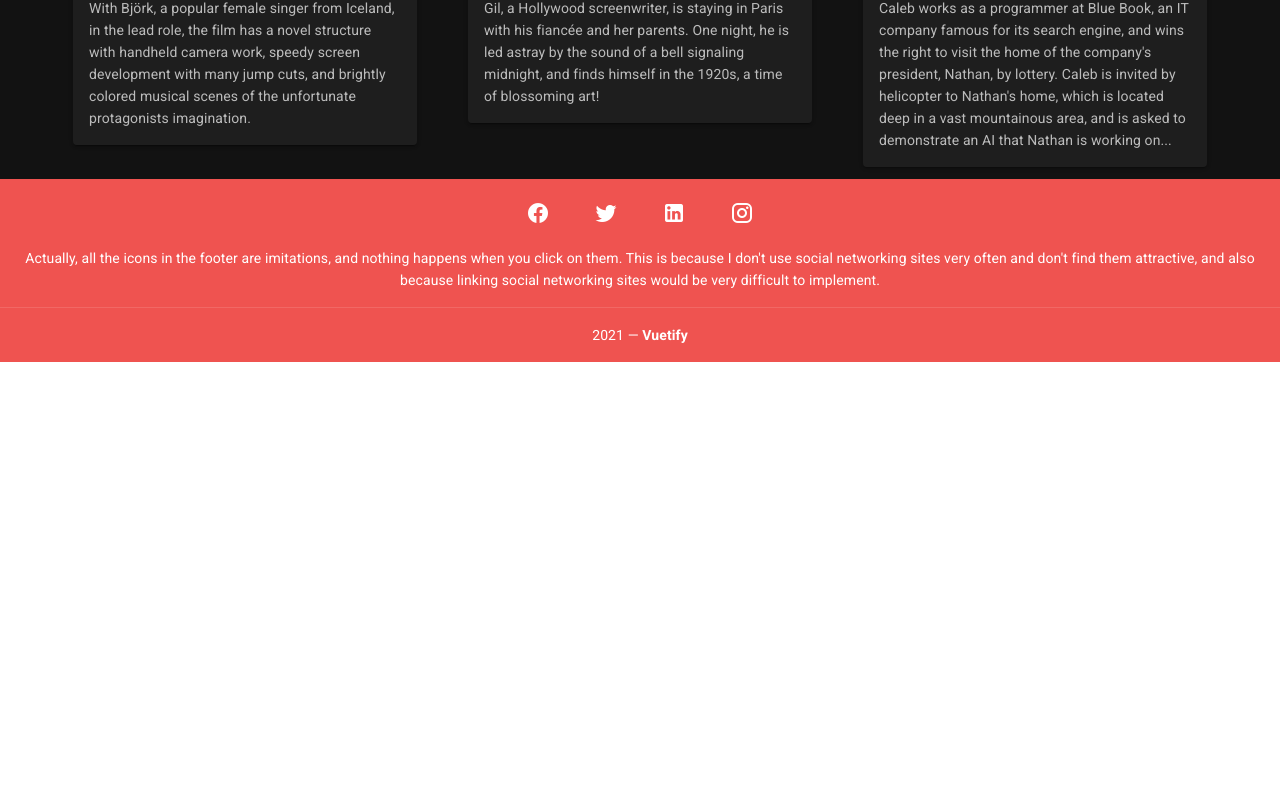
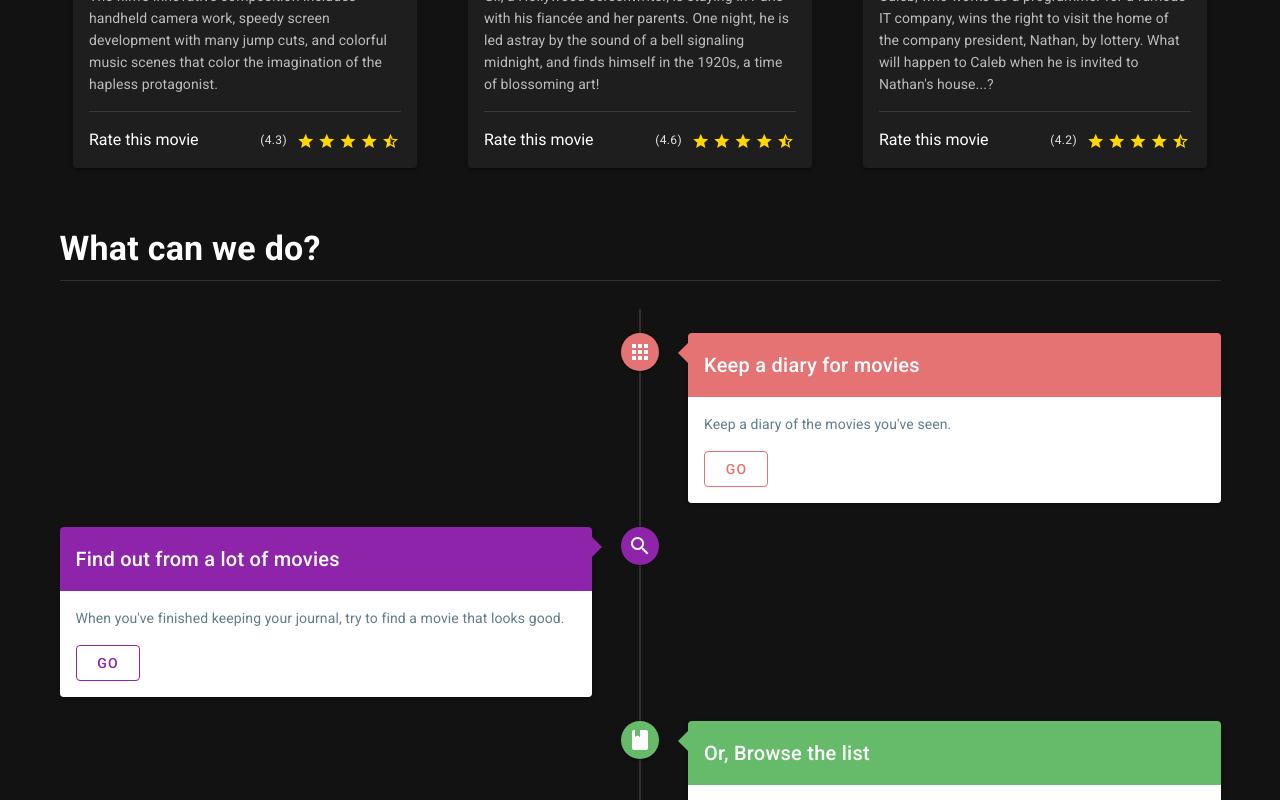
Before and after one commit to ppmasa8/FilmPath, a Nuxt app in the folder front/: page /top in a window 1280 px wide. Shown: the part 920-1720 px from the top of the page. Before the commit the page ends 1282 px from the top, so only its background shows below. Built offline with nearby package versions, Linux system fonts and the light colour scheme.

Commit message:
view fixed

```diff
--- a/front/layouts/default.vue
+++ b/front/layouts/default.vue
@@ -114,9 +114,19 @@ export default Vue.extend({
           to: '/'
         },
         {
-          icon: 'mdi-chart-bubble',
+          icon: 'mdi-magnify',
           title: 'Search Movies',
-          to: '/inspire'
+          to: '/search'
+        },
+        {
+          icon: 'mdi-book',
+          title: 'Catalog',
+          to: '/catalog'
+        },
+        {
+          icon: 'mdi-chart-areaspline-variant',
+          title: 'Analytics',
+          to: '/analytics'
         }
       ],
       miniVariant: false,
--- a/front/layouts/error.vue
+++ b/front/layouts/error.vue
@@ -6,11 +6,12 @@
     <h1 v-else>
       {{ otherError }}
     </h1>
-    <NuxtLink to="/">
+    <NuxtLink to="/top">
       Home page
     </NuxtLink>
   </v-app>
 </template>
+
 
 <script>
 export default {
--- a/front/pages/top.vue
+++ b/front/pages/top.vue
@@ -6,18 +6,18 @@
     >
     </v-parallax>
 
-    <v-divider
-      class="mt-9 mb-4"
-    ></v-divider>
-
     <v-row>
       <v-col cols="2">
-        <h1 class="display-1 font-weight-bold">
+        <h1 class="display-1 font-weight-bold mt-9">
           Examples
         </h1>
       </v-col>
       <v-col cols="5"></v-col>
     </v-row>
+
+    <v-divider
+      class="mt-3 mb-4"
+    ></v-divider>
 
     <v-row>
       <v-col
@@ -47,8 +47,76 @@
 
           <v-spacer></v-spacer>
 
+          <v-divider class="mx-4"></v-divider>
+
+          <v-card-actions class="pa-4">
+            Rate this movie
+            <v-spacer></v-spacer>
+            <span class="grey--text text--lighten-2 caption mr-2">
+              ({{ movie.rating }})
+            </span>
+            <v-rating
+              v-model="movie.rating"
+              background-color="white"
+              color="yellow accent-4"
+              dense
+              half-increments
+              hover
+              size="18"
+            ></v-rating>
+          </v-card-actions>
         </v-card>
+      </v-col>
+    </v-row>
 
+    <v-row>
+      <v-col cols="5">
+        <h1 class="display-1 font-weight-bold mt-9">
+          What can we do?
+        </h1>
+      </v-col>
+      <v-col cols="5"></v-col>
+    </v-row>
+
+    <v-divider
+      class="mt-3 mb-7"
+    ></v-divider>
+
+    <v-row>
+      <v-col cols="12" class="mb-10">
+        <v-timeline
+          align-top
+          :dense="$vuetify.breakpoint.smAndDown"
+        >
+          <v-timeline-item
+            v-for="(item, i) in items"
+            :key="i"
+            :color="item.color"
+            :icon="item.icon"
+            fill-dot
+          >
+            <v-card
+              :color="item.color"
+              dark
+            >
+              <v-card-title class="title">
+                {{ item.title }}
+              </v-card-title>
+              <v-card-text class="white text--primary">
+                <p class="pt-4 blue-grey--text">{{ item.text }}</p>
+
+                <v-btn
+                  :color="item.color"
+                  class="mx-0"
+                  outlined
+                  :to="item.to"
+                >
+                  GO
+                </v-btn>
+              </v-card-text>
+            </v-card>
+          </v-timeline-item>
+        </v-timeline>
       </v-col>
     </v-row>
   </v-app>
@@ -62,19 +130,52 @@ export default {
         {
           img: 'https://stat.ameba.jp/user_images/20171006/20/ameria66/e5/55/j/t02200325_0676100014043079813.jpg?caw=800',
           title: 'Dancer in the Dark',
-          subtitle: 'With Björk, a popular female singer from Iceland, in the lead role, the film has a novel structure with handheld camera work, speedy screen development with many jump cuts, and brightly colored musical scenes of the unfortunate protagonists imagination.',
+          subtitle: 'The film\'s innovative composition includes handheld camera work, speedy screen development with many jump cuts, and colorful music scenes that color the imagination of the hapless protagonist.',
+          rating: 4.3,
         },
         {
           img: 'https://hanazonomagazine.files.wordpress.com/2012/05/midnight-in-paris-poster.jpg',
           title: 'Midnight in Paris',
           subtitle: 'Gil, a Hollywood screenwriter, is staying in Paris with his fiancée and her parents. One night, he is led astray by the sound of a bell signaling midnight, and finds himself in the 1920s, a time of blossoming art!',
+          rating: 4.6,
         },
         {
           img: 'https://images-na.ssl-images-amazon.com/images/I/91BsCJLBXoL._AC_SL1500_.jpg',
           title: 'Ex Machina',
-          subtitle: 'Caleb works as a programmer at Blue Book, an IT company famous for its search engine, and wins the right to visit the home of the company\'s president, Nathan, by lottery. Caleb is invited by helicopter to Nathan\'s home, which is located deep in a vast mountainous area, and is asked to demonstrate an AI that Nathan is working on...',
+          subtitle: 'Caleb, who works as a programmer for a famous IT company, wins the right to visit the home of the company president, Nathan, by lottery. What will happen to Caleb when he is invited to Nathan\'s house...?',
+          rating: 4.2,
         },
-      ]
+      ],
+      items: [
+        {
+          color: 'red lighten-2',
+          icon: 'mdi-apps',
+          title: 'Keep a diary for movies',
+          text: 'Keep a diary of the movies you\'ve seen.',
+          to: '/'
+        },
+        {
+          color: 'purple darken-1',
+          icon: 'mdi-magnify',
+          title: 'Find out from a lot of movies',
+          text: 'When you\'ve finished keeping your journal, try to find a movie that looks good.',
+          to: '/inspire'
+        },
+        {
+          color: 'green lighten-1',
+          icon: 'mdi-book',
+          title: 'Or, Browse the list',
+          text: 'Or you could try to find it randomly in the list.',
+          to: '/catalog'
+        },
+        {
+          color: 'indigo',
+          icon: 'mdi-chart-areaspline-variant',
+          title: 'Watch your trend for analytics',
+          text: 'Finally, it would be interesting to see the trends of the movies you\'ve seen.',
+          to: '/analytics'
+        },
+      ],
     }
 
   }
```
Also changed, not shown: front/pages/analytics.vue (added), front/pages/catalog.vue (added), front/pages/search.vue (renamed from front/pages/inspire.vue).
